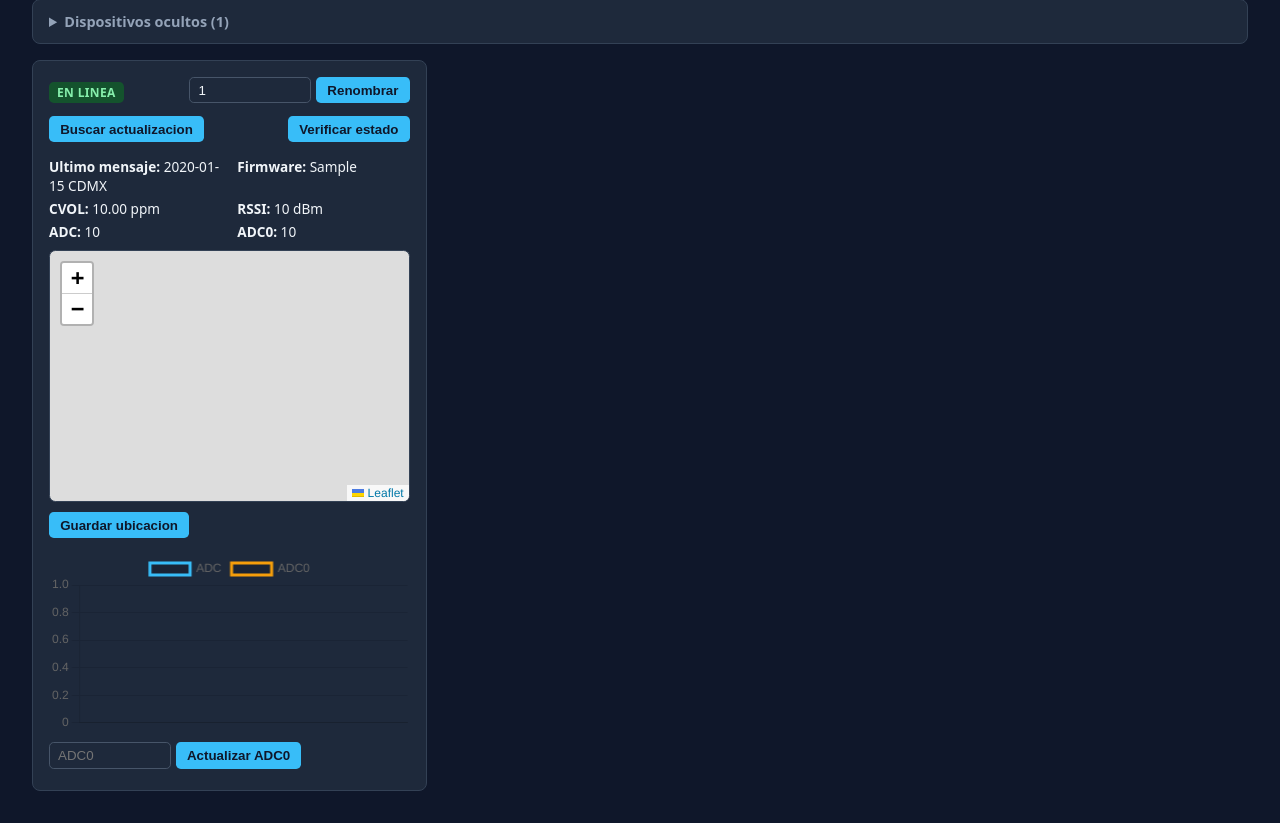
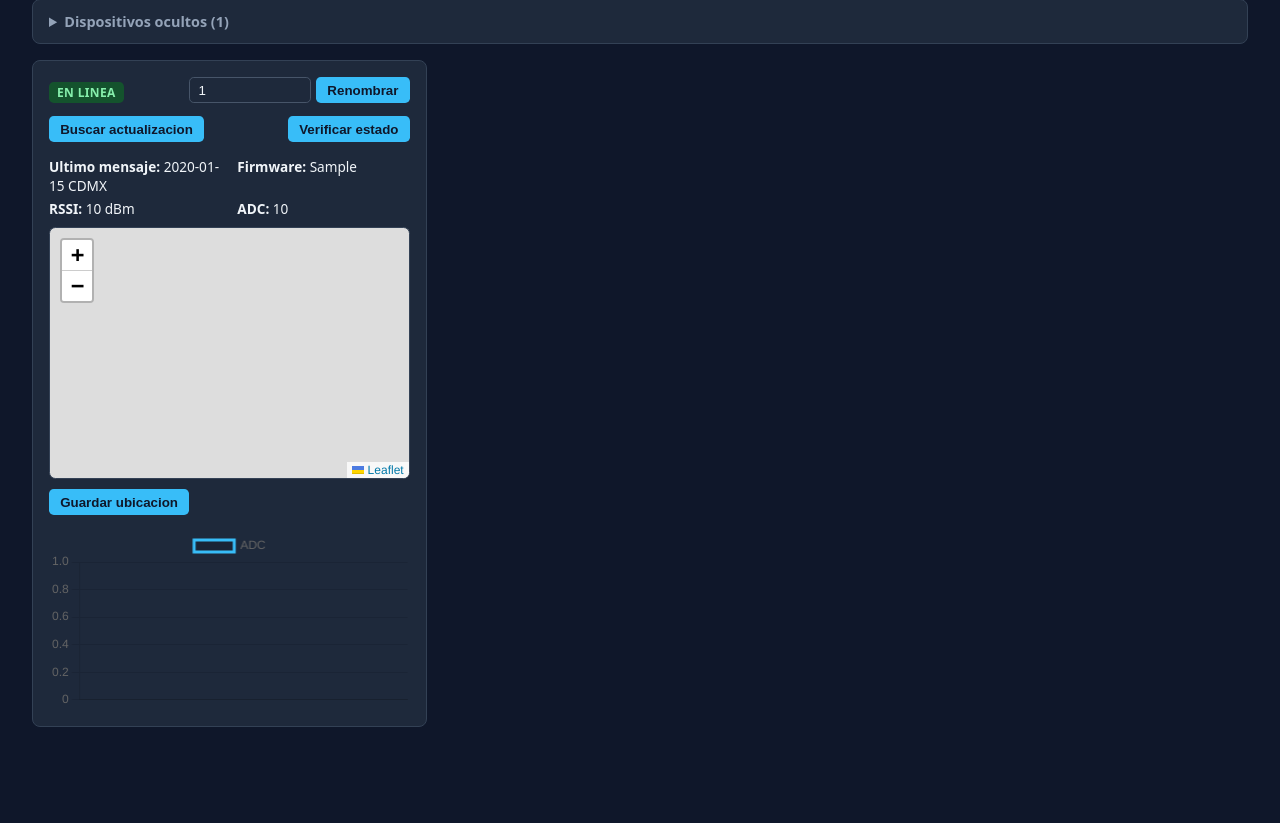
Before and after one commit to rdzjuanjo/Air-monitor-server, a Flask app: template Docker/admin-panel/app/templates/devices.html in a window 1280 px wide. Shown: the part 143-966 px from the top of the page. After the commit the page ends 870 px from the top, so only its background shows below. Run offline with Flask 3, Linux system fonts and the light colour scheme; the visitor is signed in with stand-in values (Sample User, id 1); the template is opened without the code that fills it: most values are stand-ins (such as "Sample title", 1, 10 or a date in 2020); data that the repository does not hold is empty.

Commit message:
Admin panel: eliminar ruta y UI de calibración manual de MQ135

```diff
--- a/Docker/admin-panel/app/influx_client.py
+++ b/Docker/admin-panel/app/influx_client.py
@@ -72,7 +72,7 @@ def get_recent_devices(
         row: dict = {"device_id": device_id, "last_seen": group["_time"].max()}
         for _, record in group.iterrows():
             row[record["_field"]] = record["_value"]
-            for tag in ("fw", "mq135_cal"):
+            for tag in ("fw",):
                 if tag in group.columns and pd.notna(record.get(tag)):
                     row[tag] = record[tag]
 
@@ -93,13 +93,13 @@ from(bucket: "{bucket}")
   |> range(start: {HISTORY_LOOKBACK})
   |> filter(fn: (r) => r._measurement == "env_monitoring")
   |> filter(fn: (r) => r.device_id == "{device_id}")
-  |> filter(fn: (r) => r._field == "mq135_adc" or r._field == "mq135_adc0")
+  |> filter(fn: (r) => r._field == "mq135_adc")
   |> toFloat()
 '''.strip()
 
 
 def get_device_history(config, device_id: str) -> dict:
-    """Devuelve series de mq135_adc y mq135_adc0 de la ultima semana."""
+    """Devuelve la serie de mq135_adc de la ultima semana."""
     query = _build_history_query(config["INFLUX_BUCKET"], device_id)
 
     with InfluxDBClient(
@@ -111,7 +111,7 @@ def get_device_history(config, device_id: str) -> dict:
         data = client.query_api().query_data_frame(query)
 
     df = _to_dataframe(data)
-    empty = {"timestamps": [], "mq135_adc": [], "mq135_adc0": []}
+    empty = {"timestamps": [], "mq135_adc": []}
     if df.empty:
         return empty
 
@@ -124,5 +124,4 @@ def get_device_history(config, device_id: str) -> dict:
     return {
         "timestamps": [t.isoformat() for t in pivot["_time"]],
         "mq135_adc": [None if pd.isna(v) else float(v) for v in pivot.get("mq135_adc", [])],
-        "mq135_adc0": [None if pd.isna(v) else float(v) for v in pivot.get("mq135_adc0", [])],
     }
--- a/Docker/admin-panel/app/routes.py
+++ b/Docker/admin-panel/app/routes.py
@@ -97,7 +97,7 @@ def index():
 @login_required
 def device_history(device_id: str):
     if not DEVICE_ID_RE.match(device_id):
-        return jsonify({"timestamps": [], "mq135_adc": [], "mq135_adc0": []}), 404
+        return jsonify({"timestamps": [], "mq135_adc": []}), 404
     return jsonify(get_device_history(current_app.config, device_id))
 
 
@@ -114,27 +114,6 @@ def hide(device_id: str):
 def show(device_id: str):
     unhide_device(current_app.config["HIDDEN_DEVICES_FILE"], device_id)
     flash(f"{device_id} visible en el panel.", "success")
-    return redirect(url_for("main.index"))
-
-
-@bp.route("/devices/<device_id>/calibrate", methods=["POST"])
-@login_required
-def calibrate(device_id: str):
-    raw_value = request.form.get("value", "")
-    try:
-        value = float(raw_value)
-    except ValueError:
-        flash(f"Valor de calibracion invalido: '{raw_value}'.", "error")
-        return redirect(url_for("main.index"))
-
-    publish_remote_action(
-        current_app.config,
-        device_id,
-        action="calibrate_mq135",
-        target="mq135",
-        params={"mode": "manual", "value": value},
-    )
-    flash(f"Comando de calibracion enviado a {device_id}.", "success")
     return redirect(url_for("main.index"))
 
 
--- a/Docker/admin-panel/app/templates/devices.html
+++ b/Docker/admin-panel/app/templates/devices.html
@@ -61,10 +61,8 @@
     <div class="card-status">
       <div><strong>Ultimo mensaje:</strong> {{ d.last_seen.strftime('%Y-%m-%d %H:%M:%S') }} CDMX</div>
       <div><strong>Firmware:</strong> {{ d.fw if d.fw is defined else "-" }}</div>
-      <div><strong>CVOL:</strong> {{ "%.2f"|format(d.cvol) if d.cvol is defined else "-" }} ppm</div>
       <div><strong>RSSI:</strong> {{ d.rssi | int if d.rssi is defined else "-" }} dBm</div>
       <div><strong>ADC:</strong> {{ d.mq135_adc | int if d.mq135_adc is defined else "-" }}</div>
-      <div><strong>ADC0:</strong> {{ d.mq135_adc0 | int if d.mq135_adc0 is defined else "-" }}</div>
     </div>
 
     {% if d.lat is defined and d.lon is defined %}
@@ -77,11 +75,6 @@
     {% endif %}
 
     <canvas class="card-chart"></canvas>
-
-    <form class="inline" method="post" action="{{ url_for('main.calibrate', device_id=d.device_id) }}">
-      <input type="number" step="any" name="value" placeholder="ADC0" required>
-      <button type="submit" title="Calibrar MQ135 (modo manual)">Actualizar ADC0</button>
-    </form>
   </div>
   {% endfor %}
 </div>
@@ -145,13 +138,6 @@ document.querySelectorAll(".device-card").forEach(function (card) {
                 tension: 0.2,
                 pointRadius: 0,
               },
-              {
-                label: "ADC0",
-                data: data.mq135_adc0,
-                borderColor: "#f59e0b",
-                tension: 0.2,
-                pointRadius: 0,
-              },
             ],
           },
           options: {
```
